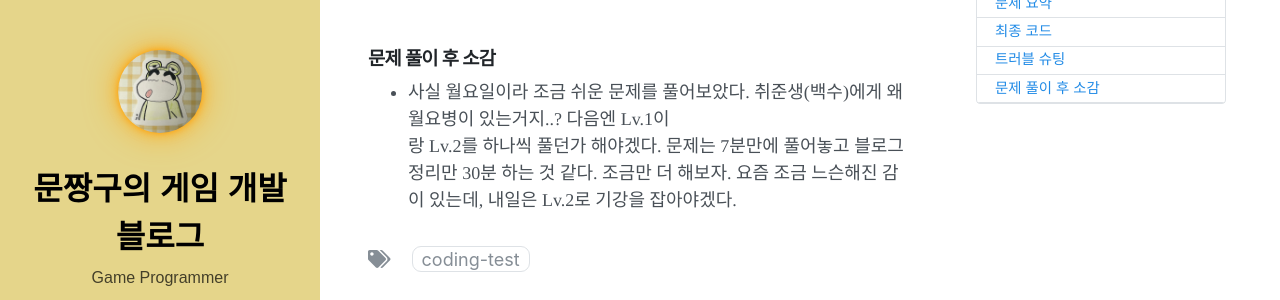
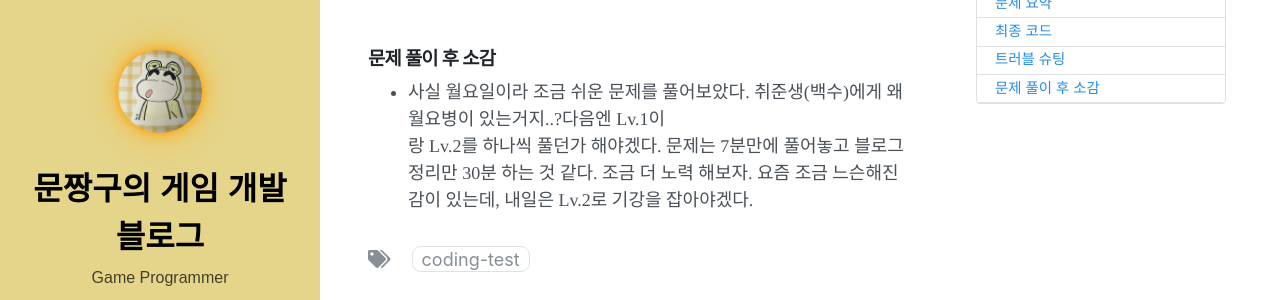
Before and after one commit to munjjang9/munjjang9.github.io, a Jekyll site: the page built from _posts/2025-06-23-CT-12909.md, in a window 1280 px wide and 900 px high, scrolled down 2507 px. Shown: the part 199-499 px from the top of the window. Built offline with Jekyll 4.4.1, drawn with Linux system fonts in a browser that asks for light colours; nearby versions of some CDN libraries; comment, search, counter and statistics services are not loaded.

Commit message:
Fix : Post(CT-12909)

```diff
--- a/_posts/2025-06-23-CT-12909.md
+++ b/_posts/2025-06-23-CT-12909.md
@@ -123,4 +123,4 @@ bool solution(string s)
 <br>
 
 ### 문제 풀이 후 소감
-- 사실 월요일이라 조금 쉬운 문제를 풀어보았다. 취준생(백수)에게 왜 월요병이 있는거지..? 다음엔 Lv.1이<br>랑 Lv.2를 하나씩 풀던가 해야겠다. 문제는 7분만에 풀어놓고 블로그 정리만 30분 하는 것 같다. 조금만 더 해보자. 요즘 조금 느슨해진 감이 있는데, 내일은 Lv.2로 기강을 잡아야겠다.
+- 사실 월요일이라 조금 쉬운 문제를 풀어보았다. 취준생(백수)에게 왜 월요병이 있는거지..?다음엔 Lv.1이<br> 랑 Lv.2를 하나씩 풀던가 해야겠다. 문제는 7분만에 풀어놓고 블로그 정리만 30분 하는 것 같다. 조금 더 노력 해보자. 요즘 조금 느슨해진 감이 있는데, 내일은 Lv.2로 기강을 잡아야겠다.
```
